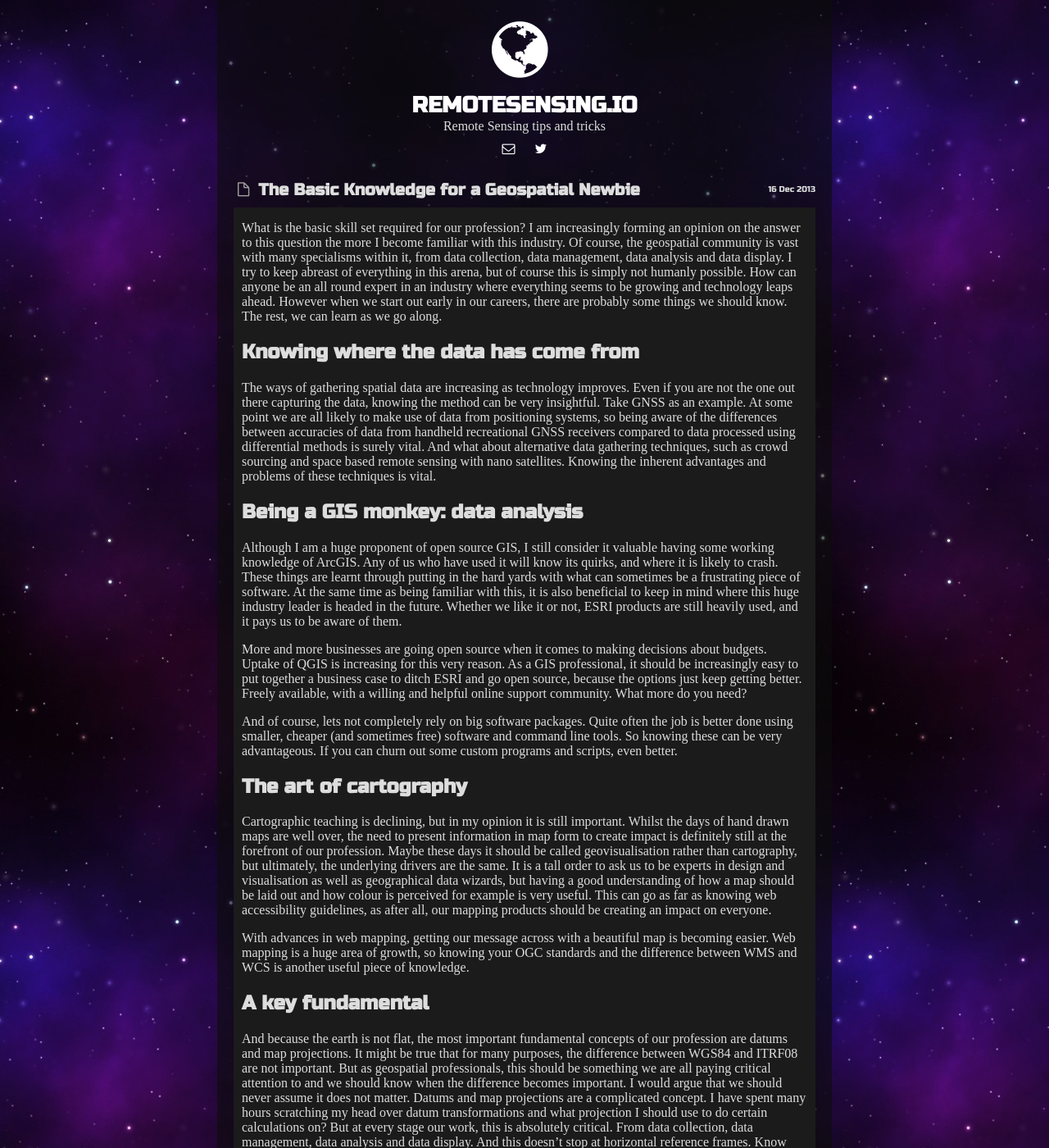
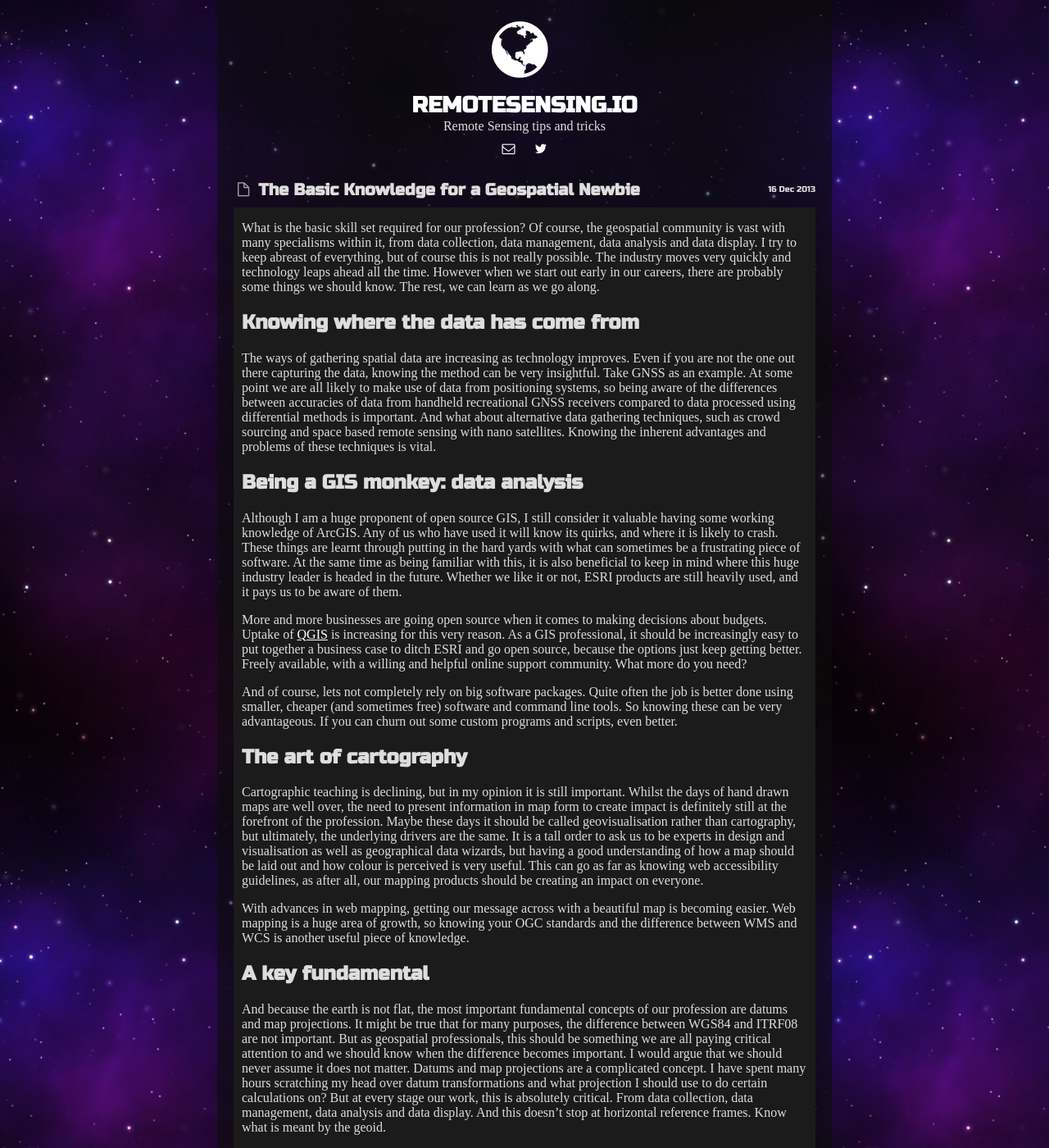
Before and after one commit to geogsci/geogsci.github.com, a Jekyll site: the page built from _posts/2013-12-16-the-basic-knowledge-for-a-geospatial-newbie.md, in a window 1280 px wide and 1400 px high. Shown: the whole window at 82% size. Built offline with Jekyll 4.4.1, drawn with Linux system fonts in a browser that asks for light colours; some of the changed text lies outside the part shown.

Commit message:
A few ammendmetns to a previous post

```diff
--- a/_posts/2013-12-16-the-basic-knowledge-for-a-geospatial-newbie.md
+++ b/_posts/2013-12-16-the-basic-knowledge-for-a-geospatial-newbie.md
@@ -4,28 +4,28 @@ layout: "post"
 ---
 
 
-What is the basic skill set required for our profession? I am increasingly forming an opinion on the answer to this question the more I become familiar with this industry. Of course, the geospatial community is vast with many specialisms within it, from data collection, data management, data analysis and data display. I try to keep abreast of everything in this arena, but of course this is simply not humanly possible. How can anyone be an all round expert in an industry where everything seems to be growing and technology leaps ahead. However when we start out early in our careers, there are probably some things we should know. The rest, we can learn as we go along.
+What is the basic skill set required for our profession? Of course, the geospatial community is vast with many specialisms within it, from data collection, data management, data analysis and data display. I try to keep abreast of everything, but of course this is not really possible. The industry moves very quickly and technology leaps ahead all the time. However when we start out early in our careers, there are probably some things we should know. The rest, we can learn as we go along.
 
 ##Knowing where the data has come from
 
-The ways of gathering spatial data are increasing as technology improves. Even if you are not the one out there capturing the data, knowing the method can be very insightful. Take GNSS as an example. At some point we are all likely to make use of data from positioning systems, so being aware of the differences between accuracies of data from handheld recreational GNSS receivers compared to data processed using differential methods is surely vital. And what about alternative data gathering techniques, such as crowd sourcing and space based remote sensing with nano satellites. Knowing the inherent advantages and problems of these techniques is vital.
+The ways of gathering spatial data are increasing as technology improves. Even if you are not the one out there capturing the data, knowing the method can be very insightful. Take GNSS as an example. At some point we are all likely to make use of data from positioning systems, so being aware of the differences between accuracies of data from handheld recreational GNSS receivers compared to data processed using differential methods is important. And what about alternative data gathering techniques, such as crowd sourcing and space based remote sensing with nano satellites. Knowing the inherent advantages and problems of these techniques is vital.
 
 ##Being a GIS monkey: data analysis
 
 Although I am a huge proponent of open source GIS, I still consider it valuable having some working knowledge of ArcGIS. Any of us who have used it will know its quirks, and where it is likely to crash. These things are learnt through putting in the hard yards with what can sometimes be a frustrating piece of software. At the same time as being familiar with this, it is also beneficial to keep in mind where this huge industry leader is headed in the future. Whether we like it or not, ESRI products are still heavily used, and it pays us to be aware of them.
 
-More and more businesses are going open source when it comes to making decisions about budgets. Uptake of QGIS is increasing for this very reason. As a GIS professional, it should be increasingly easy to put together a business case to ditch ESRI and go open source, because the options just keep getting better. Freely available, with a willing and helpful online support community. What more do you need?
+More and more businesses are going open source when it comes to making decisions about budgets. Uptake of [QGIS](http://www.qgis.org/) is increasing for this very reason. As a GIS professional, it should be increasingly easy to put together a business case to ditch ESRI and go open source, because the options just keep getting better. Freely available, with a willing and helpful online support community. What more do you need?
 
 And of course, lets not completely rely on big software packages. Quite often the job is better done using smaller, cheaper (and sometimes free) software and command line tools. So knowing these can be very advantageous. If you can churn out some custom programs and scripts, even better.
 
 ##The art of cartography
 
-Cartographic teaching is declining, but in my opinion it is still important. Whilst the days of hand drawn maps are well over, the need to present information in map form to create impact is definitely still at the forefront of our profession. Maybe these days it should be called geovisualisation rather than cartography, but ultimately, the underlying drivers are the same. It is a tall order to ask us to be experts in design and visualisation as well as geographical data wizards, but having a good understanding of how a map should be laid out and how colour is perceived for example is very useful. This can go as far as knowing web accessibility guidelines, as after all, our mapping products should be creating an impact on everyone.
+Cartographic teaching is declining, but in my opinion it is still important. Whilst the days of hand drawn maps are well over, the need to present information in map form to create impact is definitely still at the forefront of the profession. Maybe these days it should be called geovisualisation rather than cartography, but ultimately, the underlying drivers are the same. It is a tall order to ask us to be experts in design and visualisation as well as geographical data wizards, but having a good understanding of how a map should be laid out and how colour is perceived is very useful. This can go as far as knowing web accessibility guidelines, as after all, our mapping products should be creating an impact on everyone.
 
 With advances in web mapping, getting our message across with a beautiful map is becoming easier. Web mapping is a huge area of growth, so knowing your OGC standards and the difference between WMS and WCS is another useful piece of knowledge.
 
 ##A key fundamental
 
-And because the earth is not flat, the most important fundamental concepts of our profession are datums and map projections. It might be true that for many purposes, the difference between WGS84 and ITRF08 are not important. But as geospatial professionals, this should be something we are all paying critical attention to and we should know when the difference becomes important. I would argue that we should never assume it does not matter. Datums and map projections are a complicated concept. I have spent many hours scratching my head over datum transformations and what projection I should use to do certain calculations on? But at every stage our work, this is absolutely critical. From data collection, data management, data analysis and data display. And this doesn't stop at horizontal reference frames. Know what the geoid is as well.
+And because the earth is not flat, the most important fundamental concepts of our profession are datums and map projections. It might be true that for many purposes, the difference between WGS84 and ITRF08 are not important. But as geospatial professionals, this should be something we are all paying critical attention to and we should know when the difference becomes important. I would argue that we should never assume it does not matter. Datums and map projections are a complicated concept. I have spent many hours scratching my head over datum transformations and what projection I should use to do certain calculations on? But at every stage our work, this is absolutely critical. From data collection, data management, data analysis and data display. And this doesn't stop at horizontal reference frames. Know what is meant by the geoid.
 
 The last point here is probably the most important, if I had to pick something. But all the above points are useful knowedge areas for early career geospatial professionals.
```
